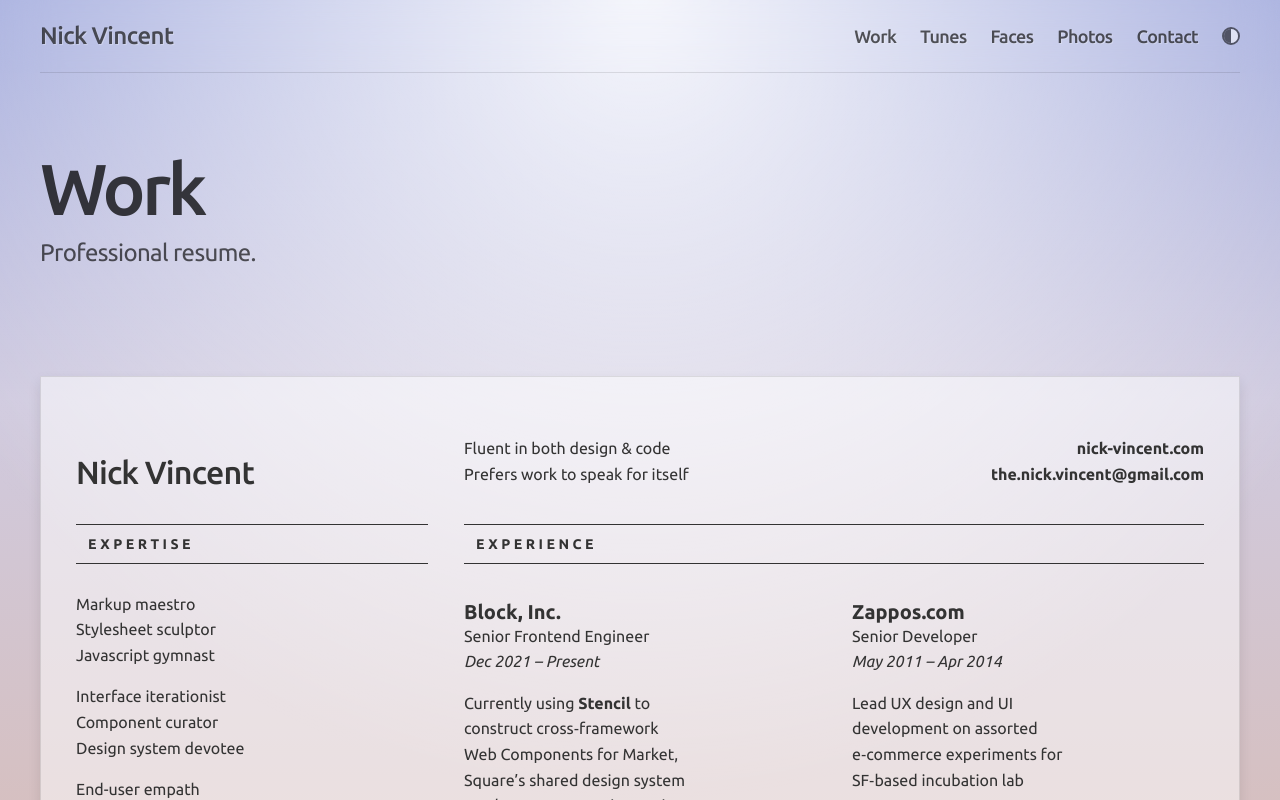
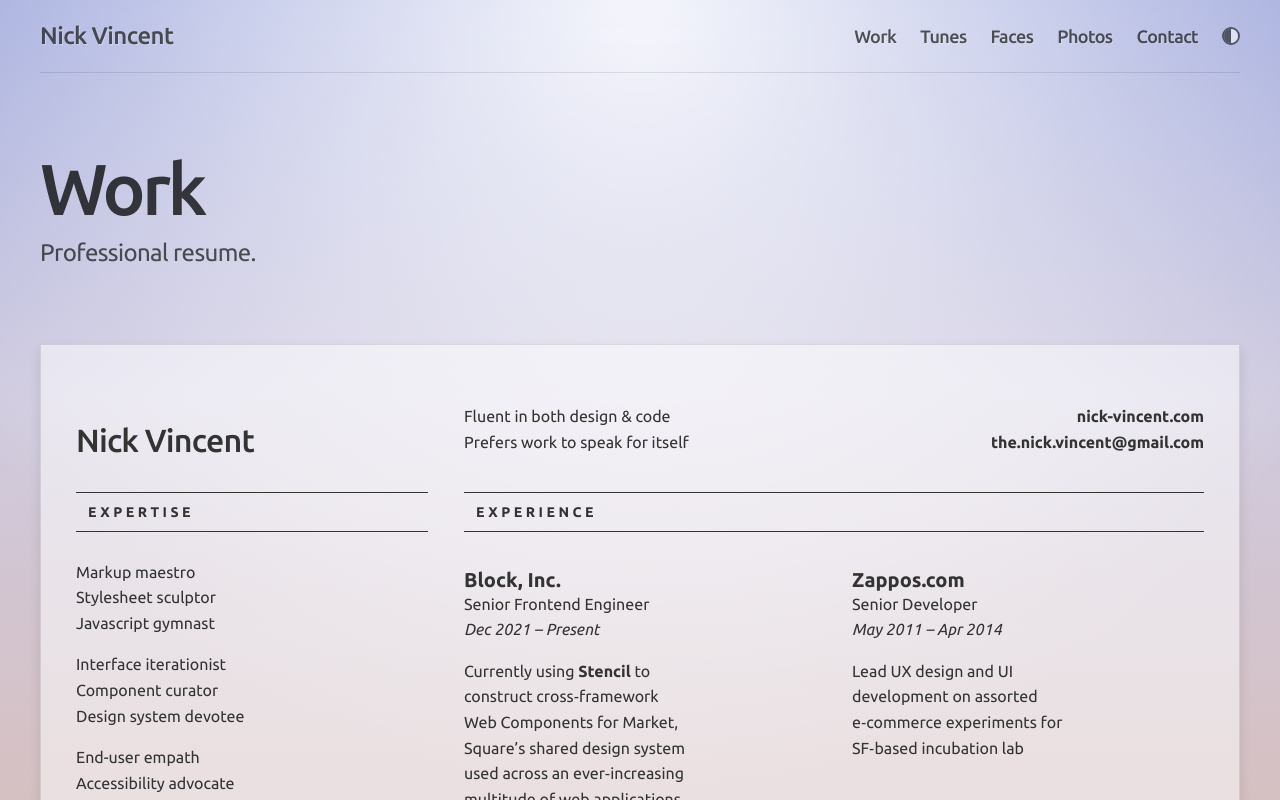
Before and after one commit to nick-vincent/nick-vincent.com-5.0, a SvelteKit app: page /work in a window 1280 px wide. Shown: the top 800 px of the page. Built offline with nearby package versions, Linux system fonts and the light colour scheme.

Commit message:
Adjust resume margin

```diff
--- a/src/routes/work/resume.svelte
+++ b/src/routes/work/resume.svelte
@@ -209,13 +209,14 @@
 		gap: 2.25em;
 		max-width: calc(100vw - 2rem);
 		padding: 2.5rem 1.5rem;
-		margin: 2em auto;
 		font-size: 16px;
 		line-height: 1.6;
 		letter-spacing: normal;
 		text-align: left;
 		background-color: var(--color-resume-background);
-		box-shadow: var(--image-shadow), inset 0 0 0 1px var(--color-line);
+		box-shadow:
+			var(--image-shadow),
+			inset 0 0 0 1px var(--color-line);
 		opacity: 0;
 	}
 
```
